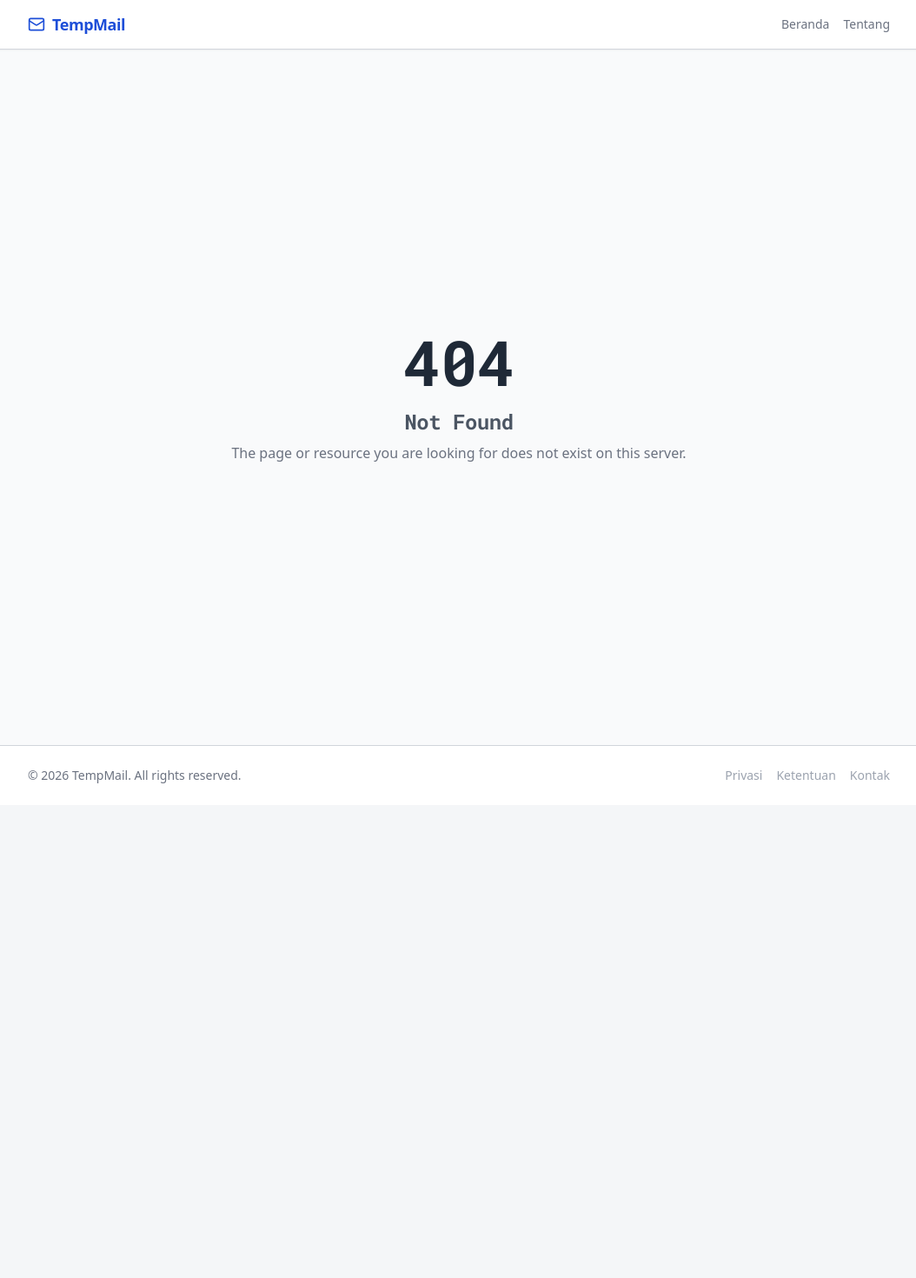
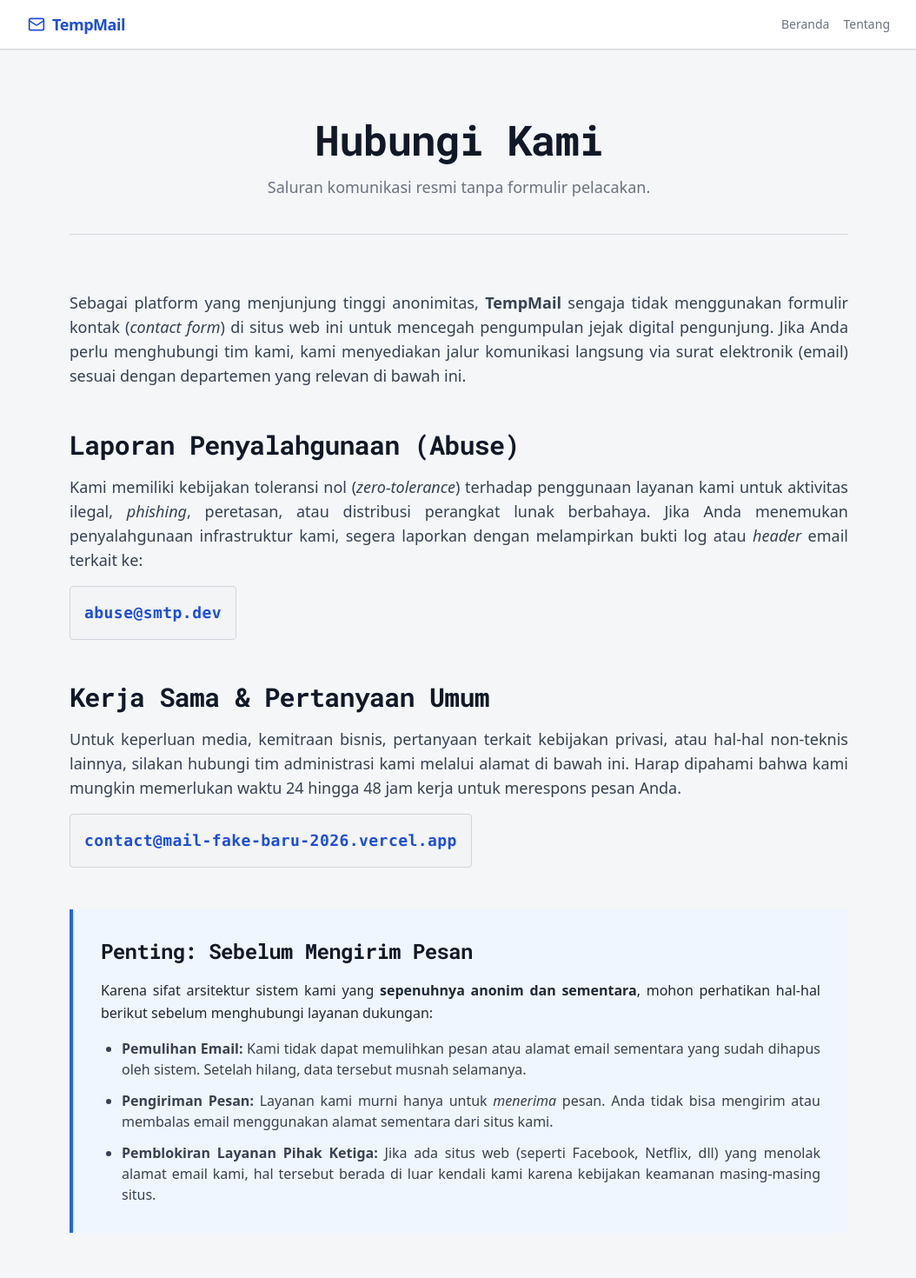
Before and after one commit to hyein89/Mail-fake-baru-2026, a Next.js app: page /kontak in a window 1280 px wide. Before the commit this address had no page. Shown: the top 1470 px of the page at 87% size, without its empty margins (112-1166 px from the left). Before the commit the page ends 926 px from the top, so only its background shows below. Built offline with nearby package versions, Linux system fonts and the light colour scheme.

Commit message:
Create page.tsx

```diff
--- /dev/null
+++ b/app/kontak/page.tsx
@@ -0,0 +1,68 @@
+import { siteConfig } from '@/site.config';
+
+export const metadata = {
+  title: `Hubungi Kami - ${siteConfig.name}`,
+  description: `Informasi kontak resmi ${siteConfig.name} untuk laporan penyalahgunaan, kerja sama bisnis, dan pertanyaan privasi.`,
+};
+
+export default function KontakPage() {
+  return (
+    <main className="w-full py-12 md:py-20 px-4">
+      <article className="max-w-4xl mx-auto text-gray-700 font-sans space-y-12">
+
+        {/* Header Halaman */}
+        <div className="text-center mb-16 border-b border-gray-300 pb-10">
+          <h1 className="text-3xl md:text-5xl font-bold text-gray-900 mb-4 tracking-tight">Hubungi Kami</h1>
+          <p className="text-lg text-gray-500 font-medium">Saluran komunikasi resmi tanpa formulir pelacakan.</p>
+        </div>
+
+        {/* Pendahuluan */}
+        <section>
+          <p className="text-base md:text-lg leading-relaxed text-justify">
+            Sebagai platform yang menjunjung tinggi anonimitas, <strong>{siteConfig.name}</strong> sengaja tidak menggunakan formulir kontak (<em>contact form</em>) di situs web ini untuk mencegah pengumpulan jejak digital pengunjung. Jika Anda perlu menghubungi tim kami, kami menyediakan jalur komunikasi langsung via surat elektronik (email) sesuai dengan departemen yang relevan di bawah ini.
+          </p>
+        </section>
+
+        {/* Departemen Abuse */}
+        <section>
+          <h2 className="text-2xl md:text-3xl font-bold text-gray-900 mb-4 tracking-tight">Laporan Penyalahgunaan (Abuse)</h2>
+          <p className="text-base md:text-lg leading-relaxed text-justify mb-4">
+            Kami memiliki kebijakan toleransi nol (<em>zero-tolerance</em>) terhadap penggunaan layanan kami untuk aktivitas ilegal, <em>phishing</em>, peretasan, atau distribusi perangkat lunak berbahaya. Jika Anda menemukan penyalahgunaan infrastruktur kami, segera laporkan dengan melampirkan bukti log atau <em>header</em> email terkait ke:
+          </p>
+          <div className="bg-gray-100 p-4 rounded border border-gray-300 inline-block">
+            <a href="mailto:abuse@smtp.dev" className="text-lg font-bold text-blue-700 hover:text-blue-900 transition tracking-wide font-mono">
+              abuse@smtp.dev
+            </a>
+          </div>
+        </section>
+
+        {/* Departemen Bisnis & Umum */}
+        <section>
+          <h2 className="text-2xl md:text-3xl font-bold text-gray-900 mb-4 tracking-tight">Kerja Sama & Pertanyaan Umum</h2>
+          <p className="text-base md:text-lg leading-relaxed text-justify mb-4">
+            Untuk keperluan media, kemitraan bisnis, pertanyaan terkait kebijakan privasi, atau hal-hal non-teknis lainnya, silakan hubungi tim administrasi kami melalui alamat di bawah ini. Harap dipahami bahwa kami mungkin memerlukan waktu 24 hingga 48 jam kerja untuk merespons pesan Anda.
+          </p>
+          <div className="bg-gray-100 p-4 rounded border border-gray-300 inline-block">
+            <a href={`mailto:contact@${siteConfig.domain}`} className="text-lg font-bold text-blue-700 hover:text-blue-900 transition tracking-wide font-mono">
+              contact@{siteConfig.domain}
+            </a>
+          </div>
+        </section>
+
+        {/* FAQ Sebelum Menghubungi */}
+        <section className="bg-blue-50 border-l-4 border-blue-600 p-6 md:p-8 mt-12 rounded-r">
+          <h2 className="text-xl md:text-2xl font-bold text-gray-900 mb-4 tracking-tight">Penting: Sebelum Mengirim Pesan</h2>
+          <p className="text-base leading-relaxed text-gray-800 mb-4 text-justify">
+            Karena sifat arsitektur sistem kami yang <strong>sepenuhnya anonim dan sementara</strong>, mohon perhatikan hal-hal berikut sebelum menghubungi layanan dukungan:
+          </p>
+          <ul className="list-disc pl-6 text-gray-700 space-y-3 text-base text-justify">
+            <li><strong>Pemulihan Email:</strong> Kami tidak dapat memulihkan pesan atau alamat email sementara yang sudah dihapus oleh sistem. Setelah hilang, data tersebut musnah selamanya.</li>
+            <li><strong>Pengiriman Pesan:</strong> Layanan kami murni hanya untuk <em>menerima</em> pesan. Anda tidak bisa mengirim atau membalas email menggunakan alamat sementara dari situs kami.</li>
+            <li><strong>Pemblokiran Layanan Pihak Ketiga:</strong> Jika ada situs web (seperti Facebook, Netflix, dll) yang menolak alamat email kami, hal tersebut berada di luar kendali kami karena kebijakan keamanan masing-masing situs.</li>
+          </ul>
+        </section>
+
+      </article>
+    </main>
+  );
+}
```
